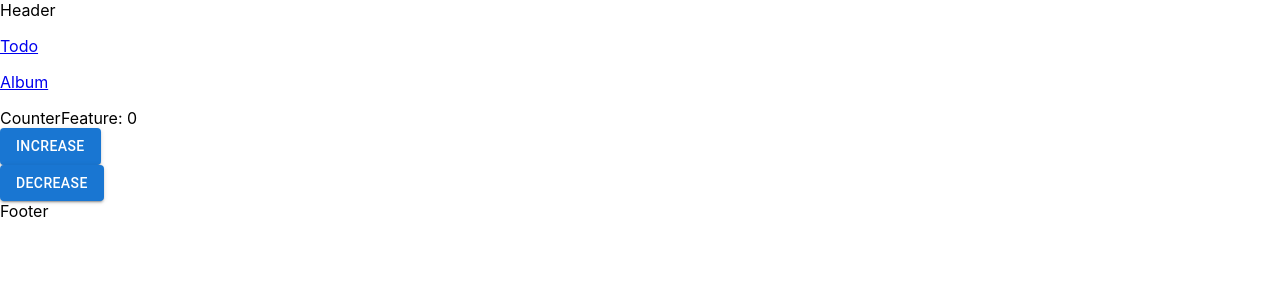
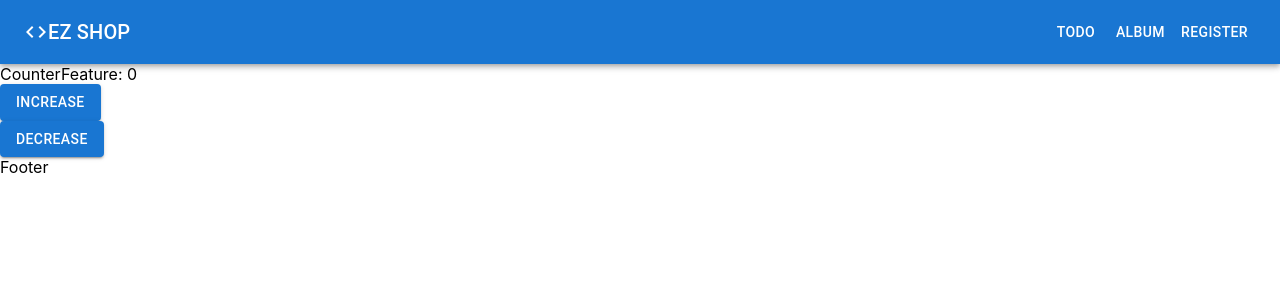
Before and after one commit to toanlehcm/demo_reactjs, a React (Create React App) app: page / in a window 1280 px wide. Shown: the top 300 px of the page. Built offline with nearby package versions, Linux system fonts and the light colour scheme.

Commit message:
ReactJS: 15-02 Làm giao diện thanh header

```diff
--- a/src/App.js
+++ b/src/App.js
@@ -2,16 +2,15 @@ import React from 'react';
 import AlbumFeature from './features/Album';
 import TodoFeature from './features/Todo';
 import NotFound from './components/NotFound';
-import { Switch, Route, NavLink, Redirect } from 'react-router-dom';
+import { Switch, Route, Redirect } from 'react-router-dom';
 import CounterFeature from './features/Counter';
+import Header from 'components/Header';
 
 export default function App() {
   return (
     <div className='App'>
-      Header
+      <Header />
 
-      <p><NavLink to='/todos' activeClassName="active-menu">Todo</NavLink></p>
-      <p><NavLink to='/albums' activeClassName="active">Album</NavLink></p>
 
       <Switch>
         <Redirect from="/home" to='/' exact />
--- /dev/null
+++ b/src/components/Header/index.jsx
@@ -0,0 +1,34 @@
+import * as React from 'react';
+import AppBar from '@mui/material/AppBar';
+import Box from '@mui/material/Box';
+import Toolbar from '@mui/material/Toolbar';
+import Typography from '@mui/material/Typography';
+import Button from '@mui/material/Button';
+import CodeIcon from '@mui/icons-material/Code';
+import { NavLink } from 'react-router-dom';
+
+export default function Header() {
+  return (
+    <Box sx={{ flexGrow: 1 }}>
+      <AppBar position='static'>
+        <Toolbar>
+          <CodeIcon />
+
+          <Typography variant='h6' component='div' sx={{ flexGrow: 1 }}>
+            EZ SHOP
+          </Typography>
+
+          {/* <NavLink to='/todos' activeClassName='active-menu'>
+          </NavLink> */}
+          <Button color='inherit'>Todo</Button>
+
+          {/* <NavLink to='/albums' activeClassName='active'>
+          </NavLink> */}
+          <Button color='inherit'>Album</Button>
+
+          <Button color='inherit'>Register</Button>
+        </Toolbar>
+      </AppBar>
+    </Box>
+  );
+}
```
Also changed, not shown: src/components/Header/styles.scss (added).
